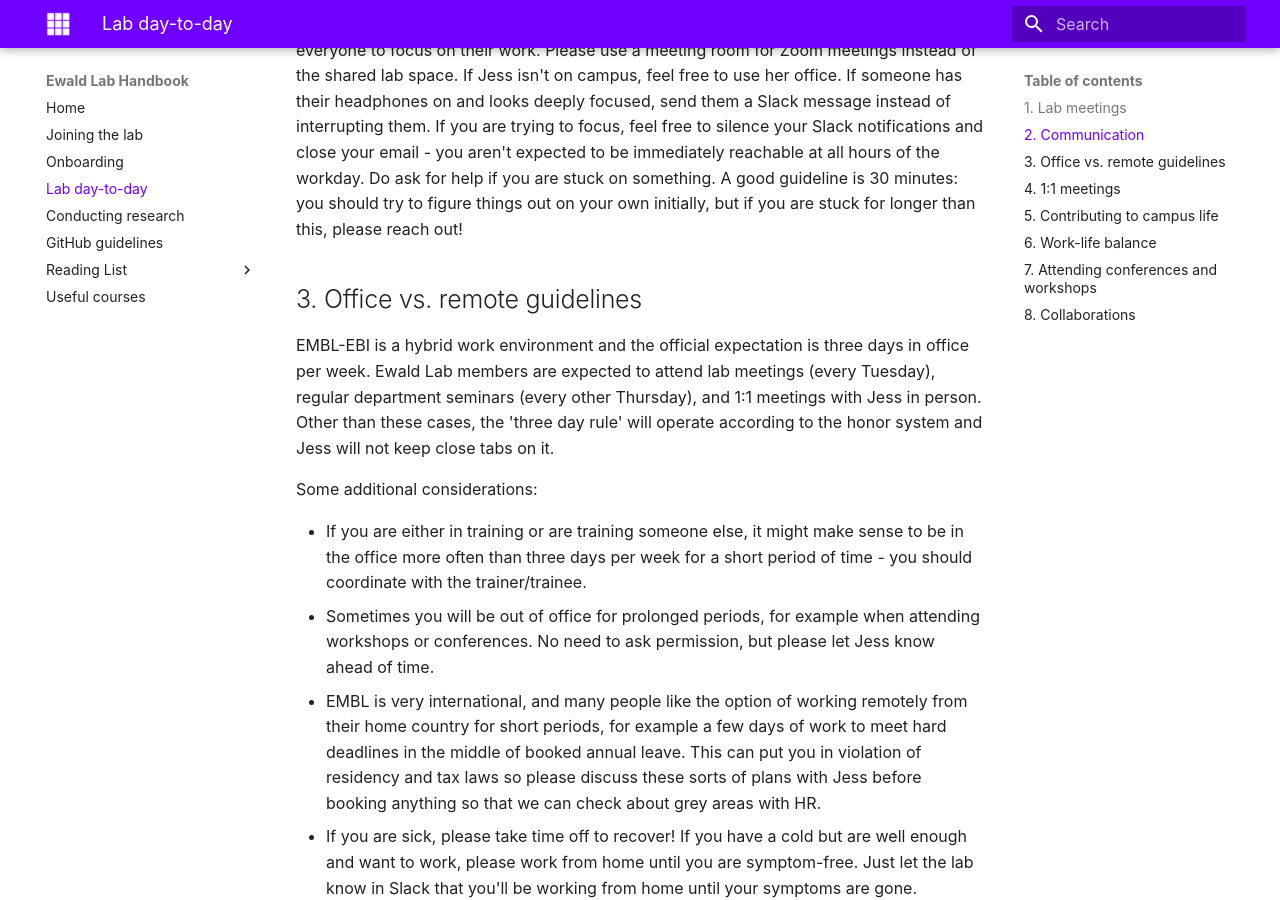
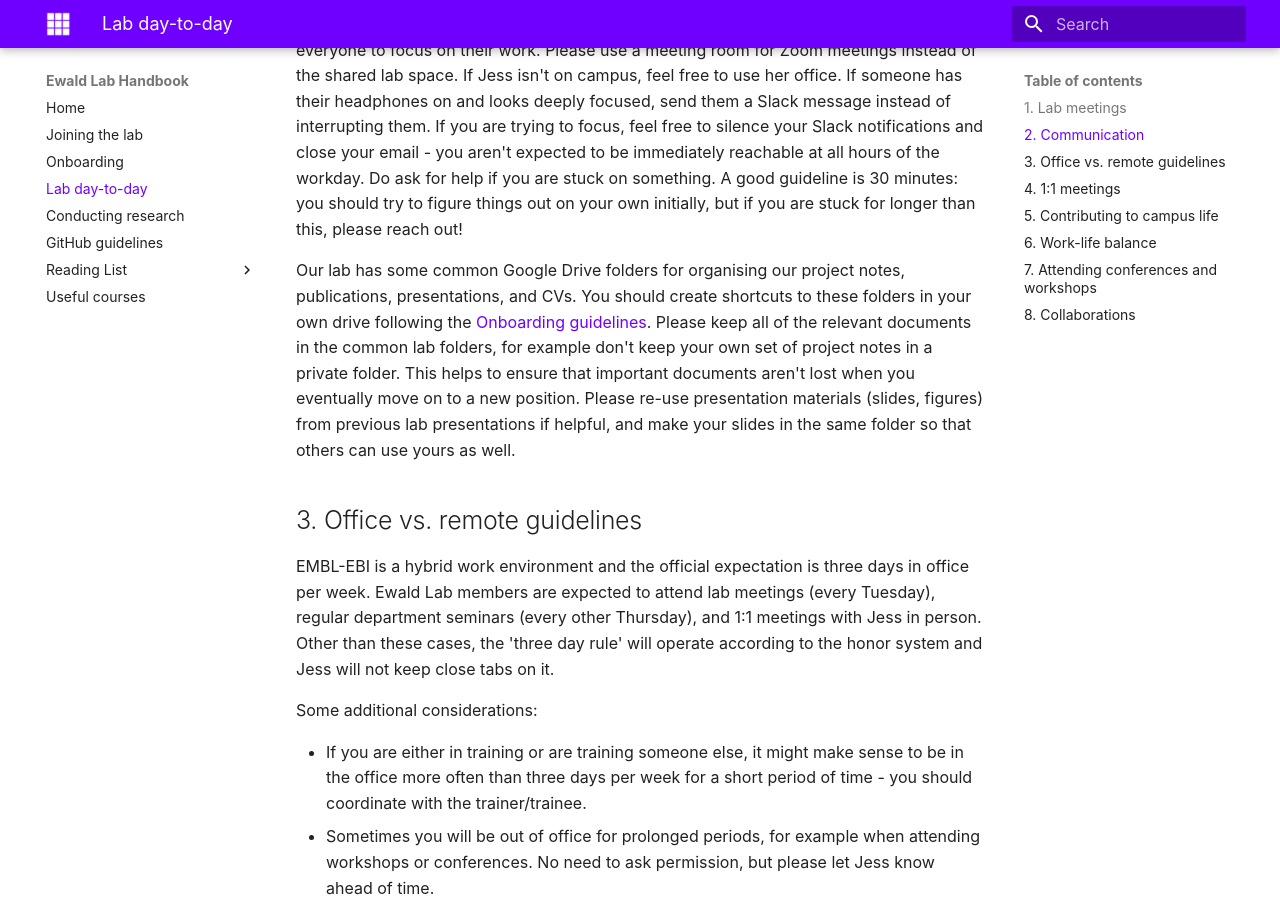
Before and after one commit to ewald-lab/ewald-lab-website, an MkDocs documentation site: the page built from handbook/docs/day-to-day.md, in a window 1280 px wide and 900 px high, scrolled down 1063 px. Built offline with MkDocs 1.6.1 and Material for MkDocs 9.7.7, drawn with Linux system fonts in a browser that asks for light colours; some web fonts are replaced.

Commit message:
add info on lab google drive

```diff
--- a/handbook/docs/day-to-day.md
+++ b/handbook/docs/day-to-day.md
@@ -17,6 +17,8 @@ Since our group is small, lab members will lead discussions frequently and you a
 Our lab uses in person conversations, Slack, email, GitHub, and Google Docs for communications. We do not expect responses outside of office hours or when on annual leave. Please notify other lab members of upcoming annual leave in lab meeting so that they can plan accordingly. Research-specific questions should be posted as issues in the relevant GitHub repository - see more information on the [GitHub Guidelines](https://ewaldlab.org/handbook/site/git-repo/) page. If specific plans are made during in person conversations, please send a short summary email so that Jess has a written record (ie. Hi Jess, We just discussed that I will attend X conference in June. Thanks, Joe).
 
 We encourage social interactions and discussion in the lab office space, while still allowing everyone to focus on their work. Please use a meeting room for Zoom meetings instead of the shared lab space. If Jess isn't on campus, feel free to use her office. If someone has their headphones on and looks deeply focused, send them a Slack message instead of interrupting them. If you are trying to focus, feel free to silence your Slack notifications and close your email - you aren't expected to be immediately reachable at all hours of the workday. Do ask for help if you are stuck on something. A good guideline is 30 minutes: you should try to figure things out on your own initially, but if you are stuck for longer than this, please reach out!
+
+Our lab has some common Google Drive folders for organising our project notes, publications, presentations, and CVs. You should create shortcuts to these folders in your own drive following the [Onboarding guidelines](https://ewaldlab.org/handbook/site/onboarding/). Please keep all of the relevant documents in the common lab folders, for example don't keep your own set of project notes in a private folder. This helps to ensure that important documents aren't lost when you eventually move on to a new position. Please re-use presentation materials (slides, figures) from previous lab presentations if helpful, and make your slides in the same folder so that others can use yours as well.
 
 ## 3. Office vs. remote guidelines
 
```
Also changed, not shown: handbook/docs/onboarding.md (+1 -0 lines), handbook/site/day-to-day/index.html, handbook/site/onboarding/index.html, handbook/site/search/search_index.json.
